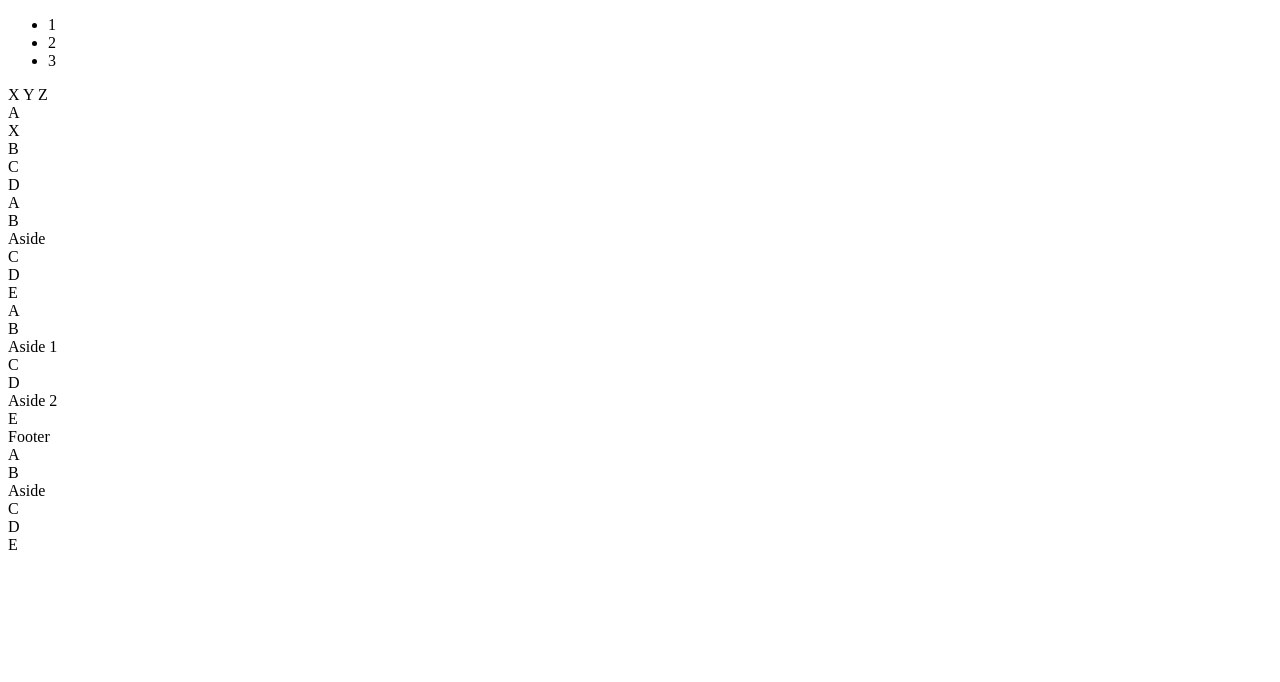
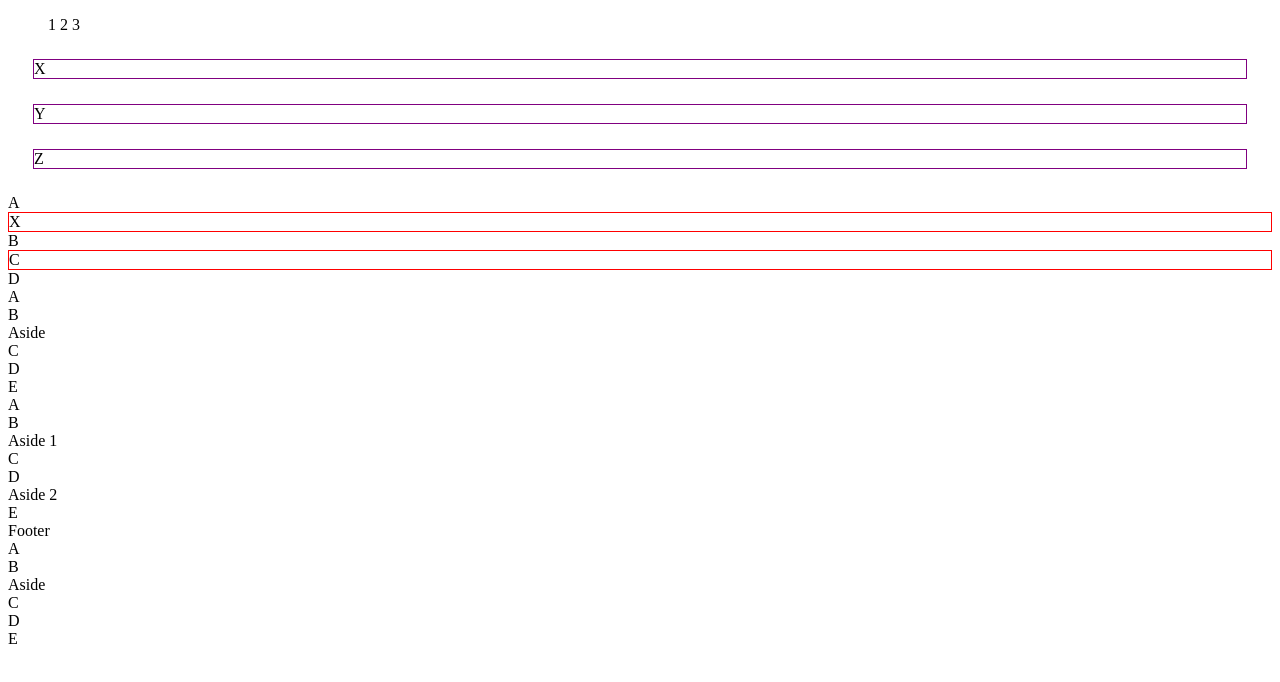
Before and after one commit to priyakamesh/pseudo-class, a plain HTML site: page index.html in a window 1280 px wide. Drawn offline with Linux system fonts and the light colour scheme.

Commit message:
completed pseudo-class excercise

```diff
--- a/index.html
+++ b/index.html
@@ -2,6 +2,7 @@
 <html>
 <head>
 	<title>Pseudo-class</title>
+  <link rel="stylesheet" href="pseudo.css"
 </head>
 <body>
 	<ul class="top">
--- a/pseudo.css
+++ b/pseudo.css
@@ -0,0 +1,14 @@
+.block {
+	list-style: none;
+	display: inline;
+}
+
+.inline {
+	display: block;
+	border : 1px solid purple;
+	margin: 25px;
+}
+
+.n-child :nth-child(even) {
+	border: 1px solid red;
+}
```
